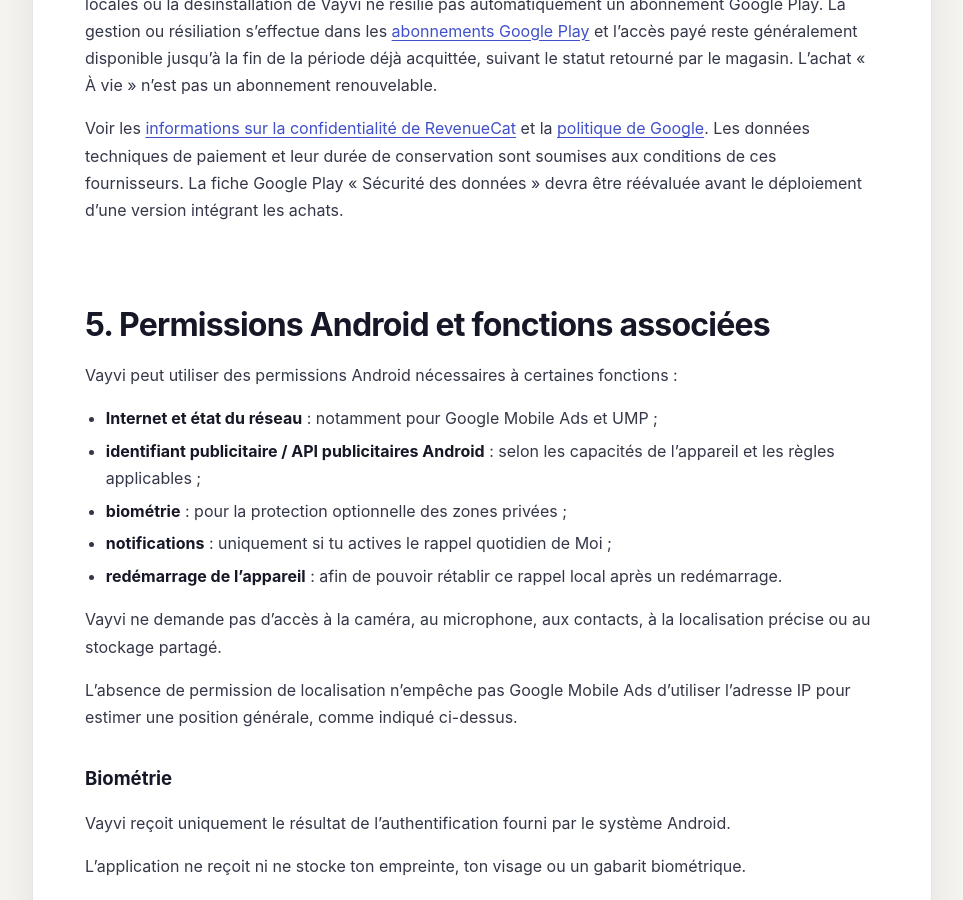
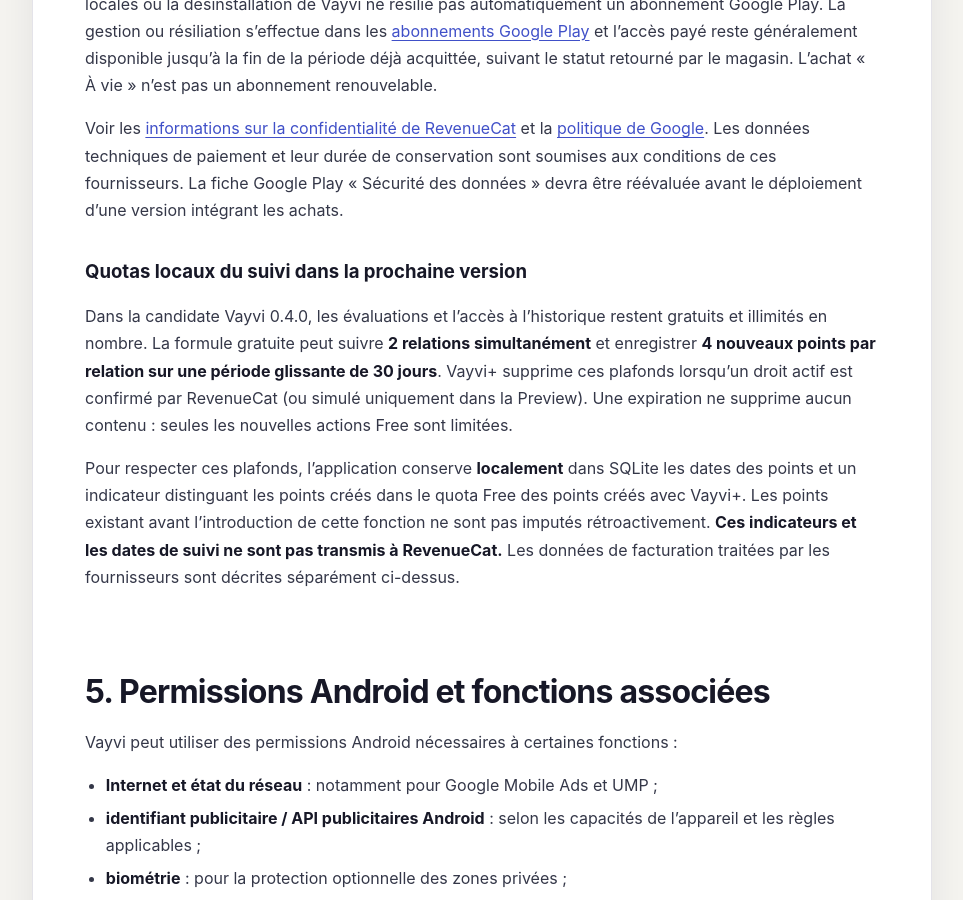
Before and after one commit to ShamsGolap/vayvi-privacy, a Jekyll site: the page built from index.md, in a window 1280 px wide and 900 px high, scrolled down 5044 px. Shown: the whole window, without its empty margins (158-1121 px from the left). Built offline with Jekyll 4.4.1, drawn with Linux system fonts in a browser that asks for light colours.

Commit message:
docs(privacy): disclose local history quotas and zero retroactive count

```diff
--- a/index.md
+++ b/index.md
@@ -132,6 +132,12 @@ L'application utilisera RevenueCat pour présenter les offres, recevoir la confi
 **Les données de journal, évaluations, boussole, flags privés et scores ne sont pas transmises à RevenueCat par Vayvi.** Ces informations restent enregistrées localement. La suppression des données locales ou la désinstallation de Vayvi ne résilie pas automatiquement un abonnement Google Play. La gestion ou résiliation s'effectue dans les [abonnements Google Play](https://play.google.com/store/account/subscriptions) et l'accès payé reste généralement disponible jusqu'à la fin de la période déjà acquittée, suivant le statut retourné par le magasin. L'achat « À vie » n'est pas un abonnement renouvelable.
 
 Voir les [informations sur la confidentialité de RevenueCat](https://www.revenuecat.com/privacy/) et la [politique de Google](https://policies.google.com/privacy?hl=fr). Les données techniques de paiement et leur durée de conservation sont soumises aux conditions de ces fournisseurs. La fiche Google Play « Sécurité des données » devra être réévaluée avant le déploiement d'une version intégrant les achats.
+
+### Quotas locaux du suivi dans la prochaine version
+
+Dans la candidate Vayvi 0.4.0, les évaluations et l'accès à l'historique restent gratuits et illimités en nombre. La formule gratuite peut suivre **2 relations simultanément** et enregistrer **4 nouveaux points par relation sur une période glissante de 30 jours**. Vayvi+ supprime ces plafonds lorsqu'un droit actif est confirmé par RevenueCat (ou simulé uniquement dans la Preview). Une expiration ne supprime aucun contenu : seules les nouvelles actions Free sont limitées.
+
+Pour respecter ces plafonds, l'application conserve **localement** dans SQLite les dates des points et un indicateur distinguant les points créés dans le quota Free des points créés avec Vayvi+. Les points existant avant l'introduction de cette fonction ne sont pas imputés rétroactivement. **Ces indicateurs et les dates de suivi ne sont pas transmis à RevenueCat.** Les données de facturation traitées par les fournisseurs sont décrites séparément ci-dessus.
 
 ## 5. Permissions Android et fonctions associées
 
```
